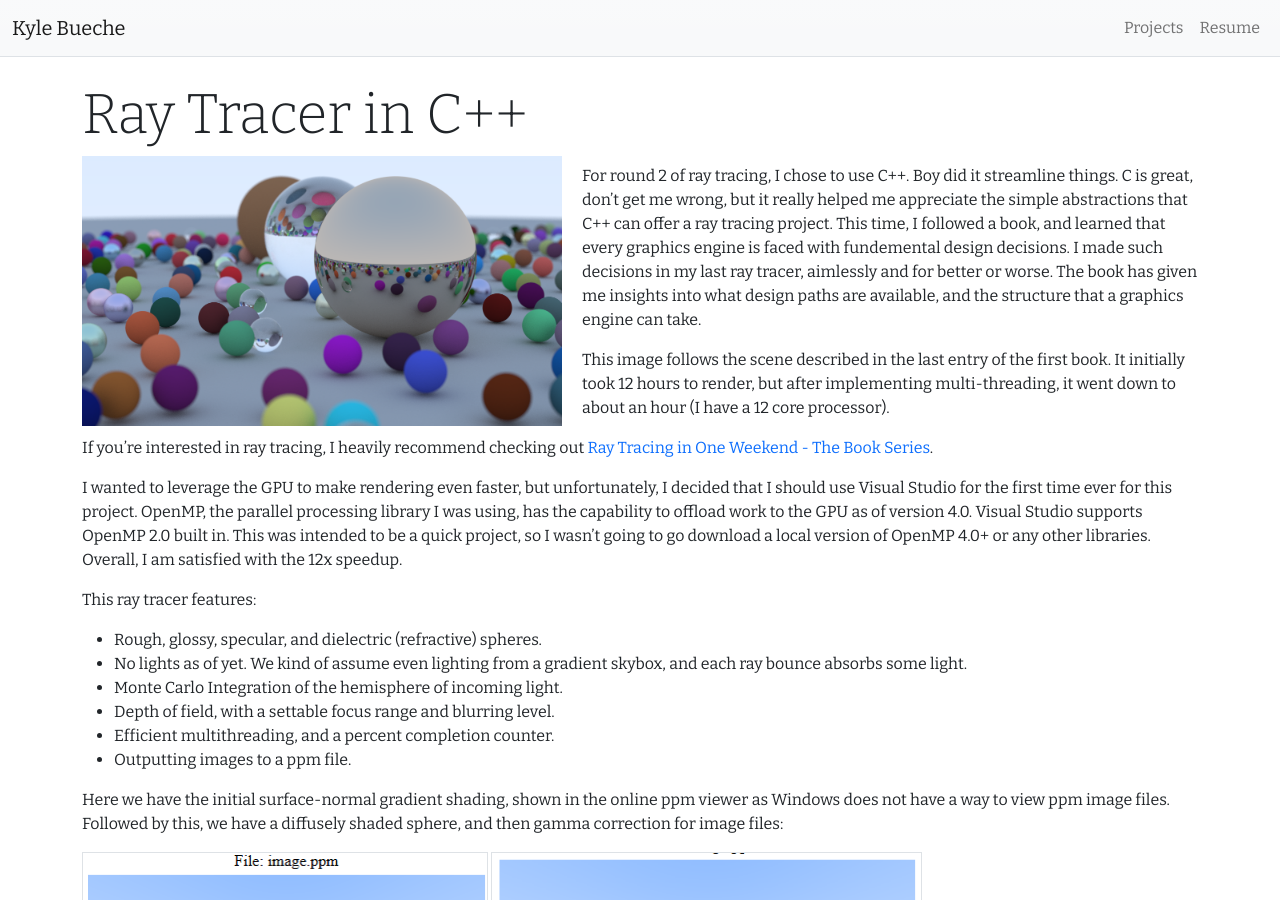
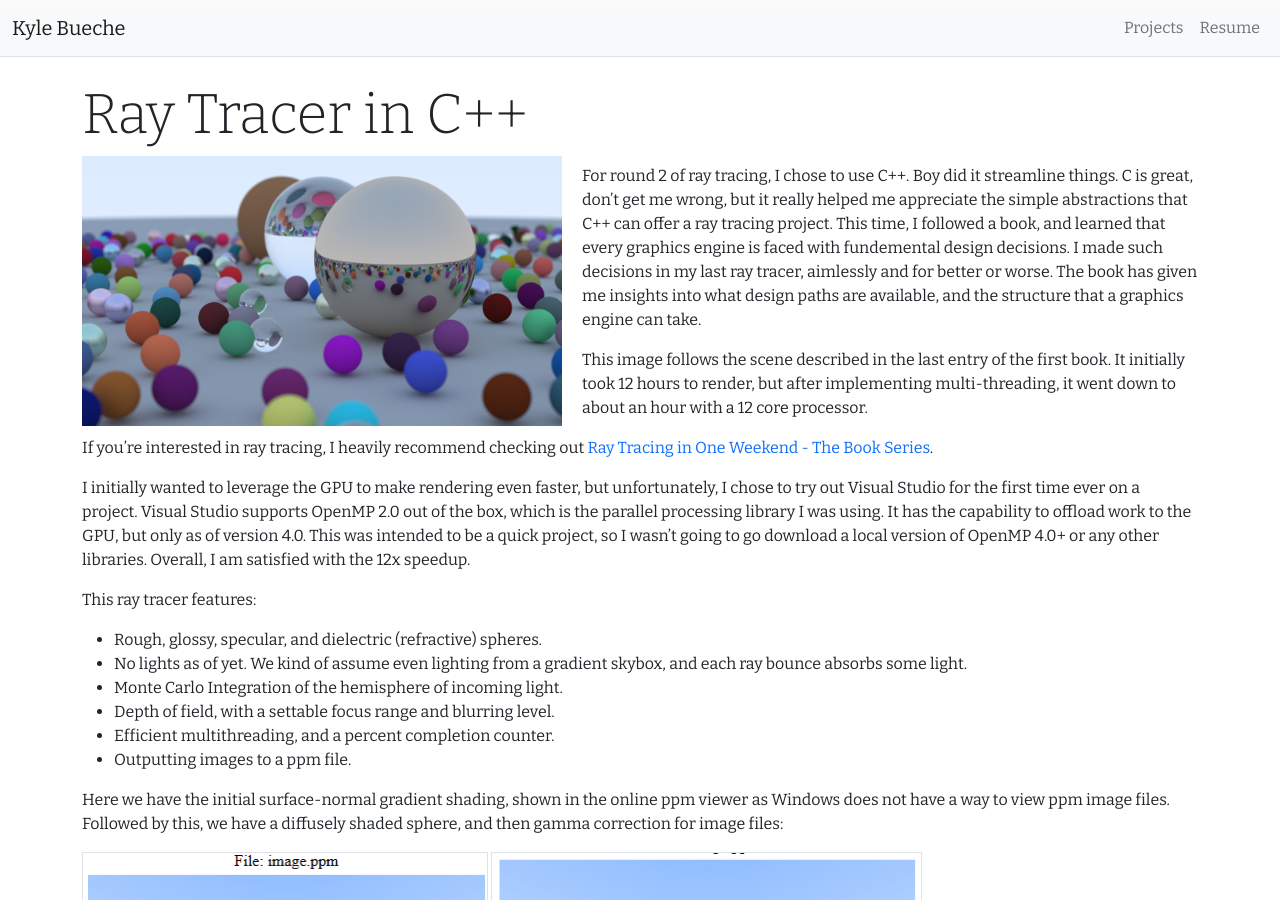
Before and after one commit to kylebueche/kylebueche.github.io, a Jekyll site: the page built from projects/ray-tracer-cpp.md, in a window 1280 px wide and 900 px high. Built offline with Jekyll 4.4.1, drawn with Linux system fonts in a browser that asks for light colours.

Commit message:
Update ray-tracer-cpp.md

```diff
--- a/projects/ray-tracer-cpp.md
+++ b/projects/ray-tracer-cpp.md
@@ -19,11 +19,11 @@ summary: "Another ray tracer in windows built by following 'Ray Tracing in One W
 
 For round 2 of ray tracing, I chose to use C++. Boy did it streamline things. C is great, don't get me wrong, but it really helped me appreciate the simple abstractions that C++ can offer a ray tracing project. This time, I followed a book, and learned that every graphics engine is faced with fundemental design decisions. I made such decisions in my last ray tracer, aimlessly and for better or worse. The book has given me insights into what design paths are available, and the structure that a graphics engine can take.
 
-This image follows the scene described in the last entry of the first book. It initially took 12 hours to render, but after implementing multi-threading, it went down to about an hour (I have a 12 core processor).
+This image follows the scene described in the last entry of the first book. It initially took 12 hours to render, but after implementing multi-threading, it went down to about an hour with a 12 core processor.
 
 If you're interested in ray tracing, I heavily recommend checking out [Ray Tracing in One Weekend - The Book Series](https://raytracing.github.io/).
 
-I wanted to leverage the GPU to make rendering even faster, but unfortunately, I decided that I should use Visual Studio for the first time ever for this project. OpenMP, the parallel processing library I was using, has the capability to offload work to the GPU as of version 4.0. Visual Studio supports OpenMP 2.0 built in. This was intended to be a quick project, so I wasn't going to go download a local version of OpenMP 4.0+ or any other libraries. Overall, I am satisfied with the 12x speedup.
+I initially wanted to leverage the GPU to make rendering even faster, but unfortunately, I chose to try out Visual Studio for the first time ever on a project. Visual Studio supports OpenMP 2.0 out of the box, which is the parallel processing library I was using. It has the capability to offload work to the GPU, but only as of version 4.0.  This was intended to be a quick project, so I wasn't going to go download a local version of OpenMP 4.0+ or any other libraries. Overall, I am satisfied with the 12x speedup.
 
 
 This ray tracer features:
```
